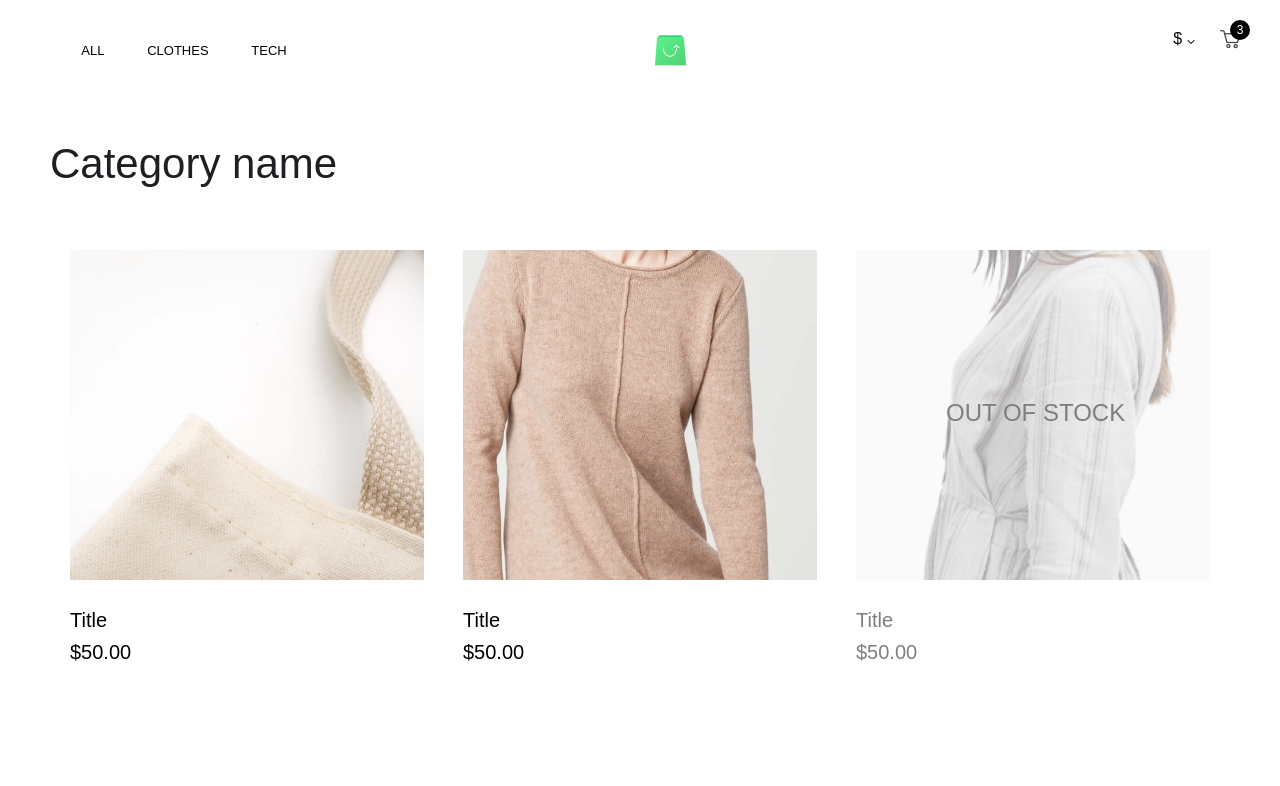
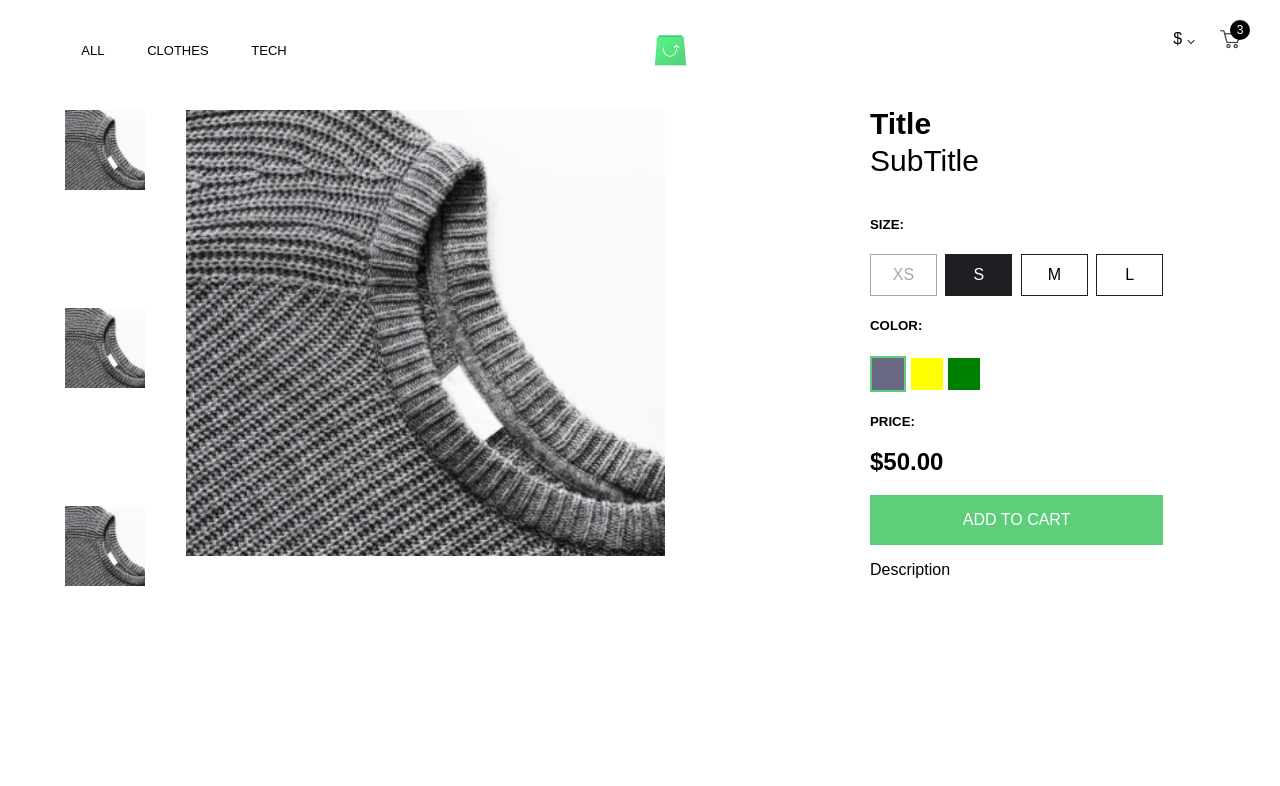
Before and after one commit to jo-rdan/Jordan-Kayinamura, a React (Create React App) app in the folder scandiweb-test/: page / in a window 1280 px wide. Shown: the top 786 px of the page. Built offline with nearby package versions, Linux system fonts and the light colour scheme.

Commit message:
finish product description static design

```diff
--- a/scandiweb-test/src/App.js
+++ b/scandiweb-test/src/App.js
@@ -1,14 +1,15 @@
-import {Component} from "react";
+import { Component } from "react";
 import NavBar from "./components/common/navbar";
+import Product from "./pages/products/product-description";
 import Products from "./pages/products/product-listings";
 
-
-class App extends Component{
+class App extends Component {
   render() {
     return (
       <>
-      <NavBar />
-      <Products />
+        <NavBar />
+        {/* <Products /> */}
+        <Product />
       </>
     );
   }
--- a/scandiweb-test/src/pages/products/product-description/index.js
+++ b/scandiweb-test/src/pages/products/product-description/index.js
@@ -0,0 +1,65 @@
+import { Component } from "react";
+import "./styles/index.css";
+
+class Product extends Component {
+  render() {
+    return (
+      <div className='container'>
+        <div className='product-graphics'>
+          {/* 1  */}
+          <div className='thumbnails'>
+            {/* thumbnails */}
+            <div className='thumb'>
+              <img src='./images/products/Product D.png' alt='' />
+            </div>
+            <div className='thumb'>
+              <img src='./images/products/Product D.png' alt='' />
+            </div>
+            <div className='thumb'>
+              <img src='./images/products/Product D.png' alt='' />
+            </div>
+          </div>
+          {/* product image */}
+          <div className='product-img'>
+            <img src='./images/products/Product D.png' alt='' />
+          </div>
+        </div>
+        <div className='product-info'>
+          <div className='product-details'>
+            <div className='title'>Title</div>
+            <div className='subtitle'>SubTitle</div>
+          </div>
+          <div className='product-size'>
+            <h5 className='size-label'>SIZE: </h5>
+            <div className='size-options'>
+              <div className='size disabled'>XS</div>
+              <div className='size selected'>S</div>
+              <div className='size'>M</div>
+              <div className='size'>L</div>
+            </div>
+          </div>
+          <div className='product-color'>
+            <h5 className='color-label'>COLOR: </h5>
+            <div className='color-options'>
+              <div className='color blue active'></div>
+              <div className='color yellow'></div>
+              <div className='color green'></div>
+            </div>
+          </div>
+          <div className='product-price'>
+            <h5 className='price-label'>PRICE: </h5>
+            <p className='price'>$50.00</p>
+          </div>
+          {/* <div className="action-btn"> */}
+          <button className='action-btn'>Add to Cart</button>
+          {/* </div> */}
+          <div>
+            <p>Description</p>
+          </div>
+        </div>
+      </div>
+    );
+  }
+}
+
+export default Product;
--- /dev/null
+++ b/scandiweb-test/src/pages/products/product-description/styles/index.css
@@ -0,0 +1,164 @@
+.container {
+  display: -webkit-box;
+  display: -ms-flexbox;
+  display: flex;
+  -webkit-box-pack: justify;
+      -ms-flex-pack: justify;
+          justify-content: space-between;
+  margin: 20px 65px;
+}
+
+.product-graphics {
+  width: 70%;
+  height: 60vh;
+  display: -webkit-box;
+  display: -ms-flexbox;
+  display: flex;
+  -webkit-box-pack: justify;
+      -ms-flex-pack: justify;
+          justify-content: space-between;
+}
+
+.product-graphics .thumbnails {
+  display: -webkit-box;
+  display: -ms-flexbox;
+  display: flex;
+  -webkit-box-orient: vertical;
+  -webkit-box-direction: normal;
+      -ms-flex-direction: column;
+          flex-direction: column;
+  -webkit-box-pack: justify;
+      -ms-flex-pack: justify;
+          justify-content: space-between;
+}
+
+.product-graphics .thumb img {
+  width: 80px;
+  height: 80px;
+}
+
+.product-graphics .product-img {
+  width: 85%;
+  height: 511px;
+}
+
+.product-graphics .product-img img {
+  width: 70%;
+}
+
+.product-info {
+  width: 30%;
+}
+
+.product-info .product-details {
+  margin-bottom: 43px;
+}
+
+.product-info .product-details .title {
+  margin-bottom: 10px;
+  font-weight: 600;
+  font-size: 30px;
+  line-height: 27px;
+}
+
+.product-info .product-details .subtitle {
+  font-weight: 400;
+  font-size: 30px;
+  line-height: 27px;
+}
+
+.product-info .product-size .size-options {
+  width: 85%;
+  display: -webkit-box;
+  display: -ms-flexbox;
+  display: flex;
+  -webkit-box-pack: justify;
+      -ms-flex-pack: justify;
+          justify-content: space-between;
+}
+
+.product-info .product-size .size-options .size {
+  display: -webkit-box;
+  display: -ms-flexbox;
+  display: flex;
+  -webkit-box-pack: center;
+      -ms-flex-pack: center;
+          justify-content: center;
+  -webkit-box-align: center;
+      -ms-flex-align: center;
+          align-items: center;
+  width: 65px;
+  height: 40px;
+  border: 1px solid #1D1F22;
+}
+
+.product-info .product-size .size-options .disabled {
+  border: 1px solid #A6A6A6;
+  color: #A6A6A6;
+}
+
+.product-info .product-size .size-options .selected {
+  background: #1D1F22;
+  border: 1px solid #1D1F22;
+  color: white;
+}
+
+.product-info .color-options {
+  width: 32%;
+  display: -webkit-box;
+  display: -ms-flexbox;
+  display: flex;
+  -webkit-box-pack: justify;
+      -ms-flex-pack: justify;
+          justify-content: space-between;
+  -webkit-box-align: center;
+      -ms-flex-align: center;
+          align-items: center;
+}
+
+.product-info .color-options .color {
+  display: -webkit-box;
+  display: -ms-flexbox;
+  display: flex;
+  -webkit-box-pack: center;
+      -ms-flex-pack: center;
+          justify-content: center;
+  -webkit-box-align: center;
+      -ms-flex-align: center;
+          align-items: center;
+  width: 32px;
+  height: 32px;
+}
+
+.product-info .color-options .blue {
+  background-color: #696985;
+}
+
+.product-info .color-options .yellow {
+  background-color: yellow;
+}
+
+.product-info .color-options .green {
+  background-color: green;
+}
+
+.product-info .color-options .active {
+  border: 2px solid #5ECE7B;
+}
+
+.product-info .product-price .price {
+  font-weight: 700;
+  font-size: 24px;
+  line-height: 18px;
+}
+
+.product-info .action-btn {
+  width: 85%;
+  border: none;
+  padding: 16px 32px;
+  background-color: #5ECE7B;
+  color: white;
+  text-transform: uppercase;
+  font-size: 16px;
+}
+/*# sourceMappingURL=index.css.map */
--- /dev/null
+++ b/scandiweb-test/src/pages/products/product-description/styles/index.scss
@@ -0,0 +1,120 @@
+.container{
+  display: flex;
+  justify-content: space-between;
+  margin: 20px 65px;
+}
+
+.product-graphics {
+  // background-color: orange;
+  width: 70%;
+  height: 60vh;
+  display: flex;
+  justify-content: space-between;
+  .thumbnails {
+    display: flex;
+    flex-direction: column;
+    justify-content: space-between;
+  }
+  .thumb {
+    img {
+      width: 80px;
+      height: 80px
+    }
+  }
+  .product-img {
+    width: 85%;
+    height: 511px;
+    img {
+      width: 70%;
+    }
+  }
+}
+
+.product-info {
+  // background-color: dodgerblue;
+  width: 30%;
+  .product-details {
+    margin-bottom: 43px;
+    .title {
+      margin-bottom: 10px;
+      font-weight: 600;
+      font-size: 30px;
+      line-height: 27px;
+    }
+    .subtitle {
+      font-weight: 400;
+      font-size: 30px;
+      line-height: 27px;
+    }
+  }
+
+  .product-size {
+    .size-options {
+      width: 85%;
+      display: flex;
+      justify-content: space-between;
+      .size {
+        display: flex;
+        justify-content: center;
+        align-items: center;
+        width: 65px;
+        height: 40px;
+        border: 1px solid #1D1F22;
+      }
+      .disabled {
+        border: 1px solid #A6A6A6;
+        color: #A6A6A6;
+      }
+      .selected {
+        background: #1D1F22;
+        border: 1px solid #1D1F22;
+        color: white
+      }
+    }
+  }
+
+  .color-options {
+    width: 32%;
+      display: flex;
+      justify-content: space-between;
+      align-items: center;
+
+      .color {
+        display: flex;
+        justify-content: center;
+        align-items: center;
+        width: 32px;
+        height: 32px;
+      }
+      .blue {
+        background-color: rgb(105, 105, 133);
+      }
+      .yellow {
+        background-color: yellow;
+      }
+      .green {
+        background-color: green;
+      }
+      .active {
+        border: 2px solid #5ECE7B;
+      }
+  }
+
+  .product-price {
+    .price {
+      font-weight: 700;
+font-size: 24px;
+line-height: 18px;
+    }
+  }
+
+  .action-btn {
+    width: 85%;
+    border: none;
+    padding: 16px 32px;
+    background-color: #5ECE7B;
+    color: white;
+    text-transform: uppercase;
+    font-size: 16px;
+  }
+}
```
Also changed, not shown: scandiweb-test/src/pages/products/product-description/index.css (deleted), 1 other file (tests, documents, lock files or other folders).
